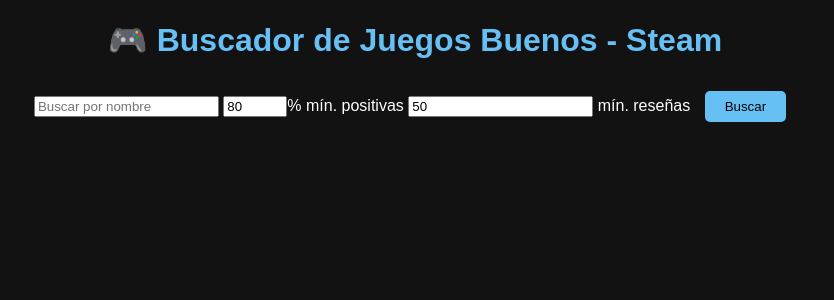
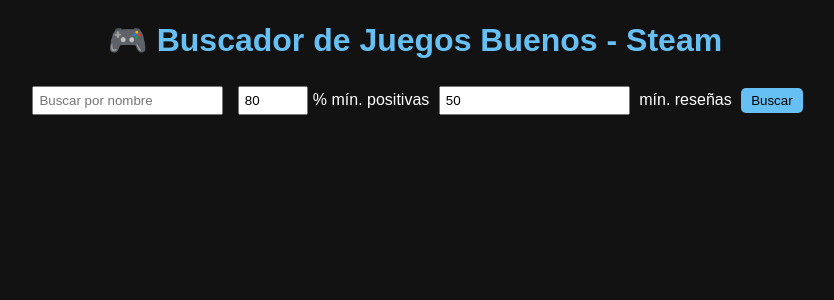
Before and after one commit to socramazibi/SteamBuscador, a Flask app: page / in a window 1280 px wide. Shown: the top 300 px of the page, without its empty margins (225-1059 px from the left). Run offline with Flask 3, Linux system fonts and the light colour scheme.

Commit message:
Update style.css

```diff
--- a/static/style.css
+++ b/static/style.css
@@ -1,5 +1,11 @@
 body { font-family: Arial; background:#121212; color:white; text-align:center; }
 h1 { color:#66c0f4; }
-button { margin:10px; padding:8px 20px; background:#66c0f4; border:none; border-radius:5px; cursor:pointer; }
-#results { margin-top:20px; }
-.game { background:#1b2838; padding:10px; margin:8px auto; width:80%; border-radius:8px; text-align:left; }
+.filters { margin: 10px auto; }
+input { margin:5px; padding:5px; }
+button { padding:5px 10px; margin-left:5px; background:#66c0f4; border:none; border-radius:5px; cursor:pointer; }
+#results { margin-top:20px; display:flex; flex-wrap: wrap; justify-content:center; }
+.game { background:#1b2838; margin:8px; padding:10px; width:200px; border-radius:8px; text-align:left; }
+.game img { width:100%; border-radius:5px; }
+.last-update { position: fixed; bottom: 10px; right: 10px; font-size: 0.8em; color: #ccc; background: rgba(0,0,0,0.5); padding:5px 10px; border-radius:5px; }
+#pagination { margin:10px; }
+.page-btn { margin:2px; padding:5px 10px; background:#66c0f4; border:none; border-radius:5px; cursor:pointer; }
```
